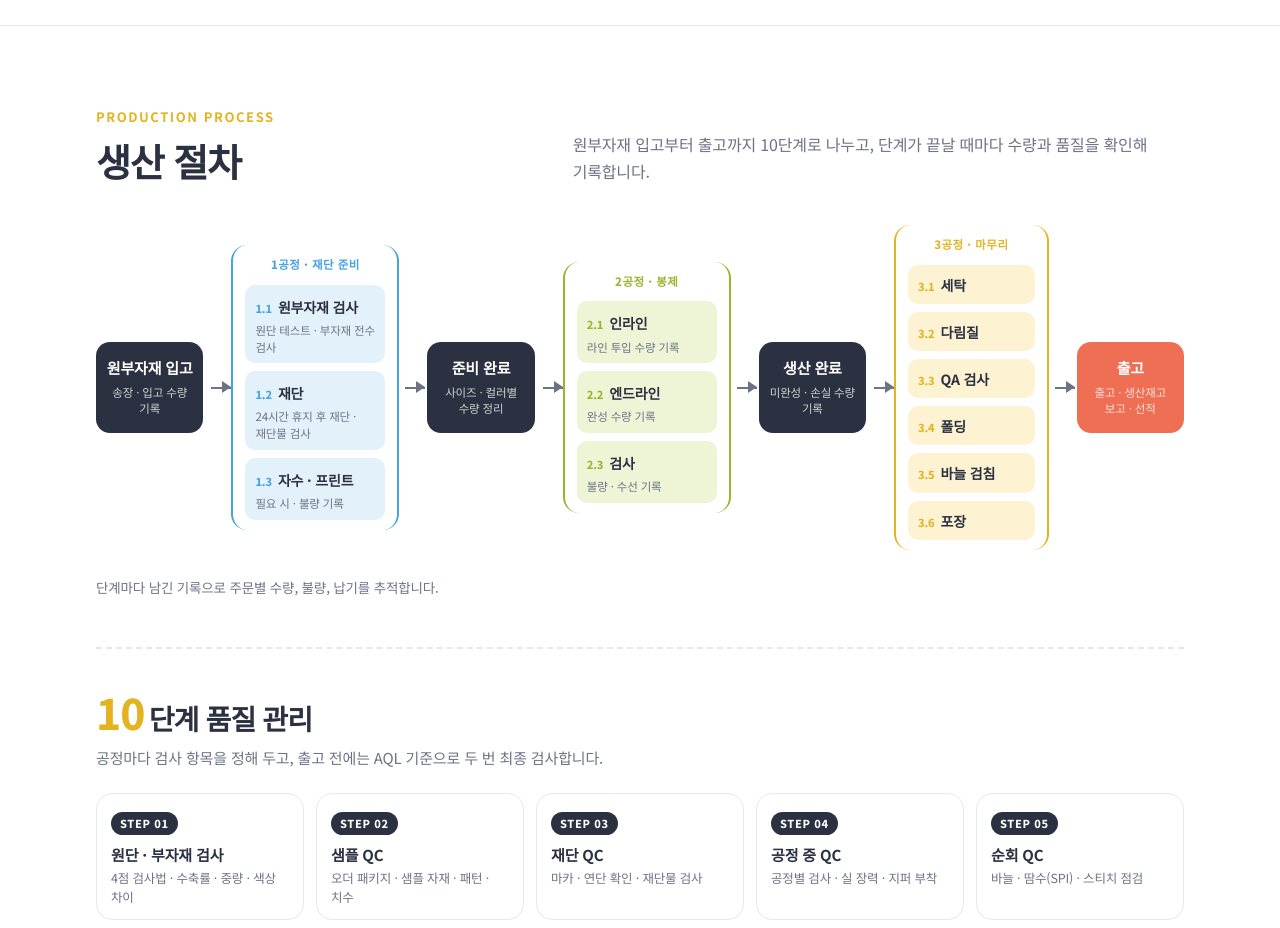
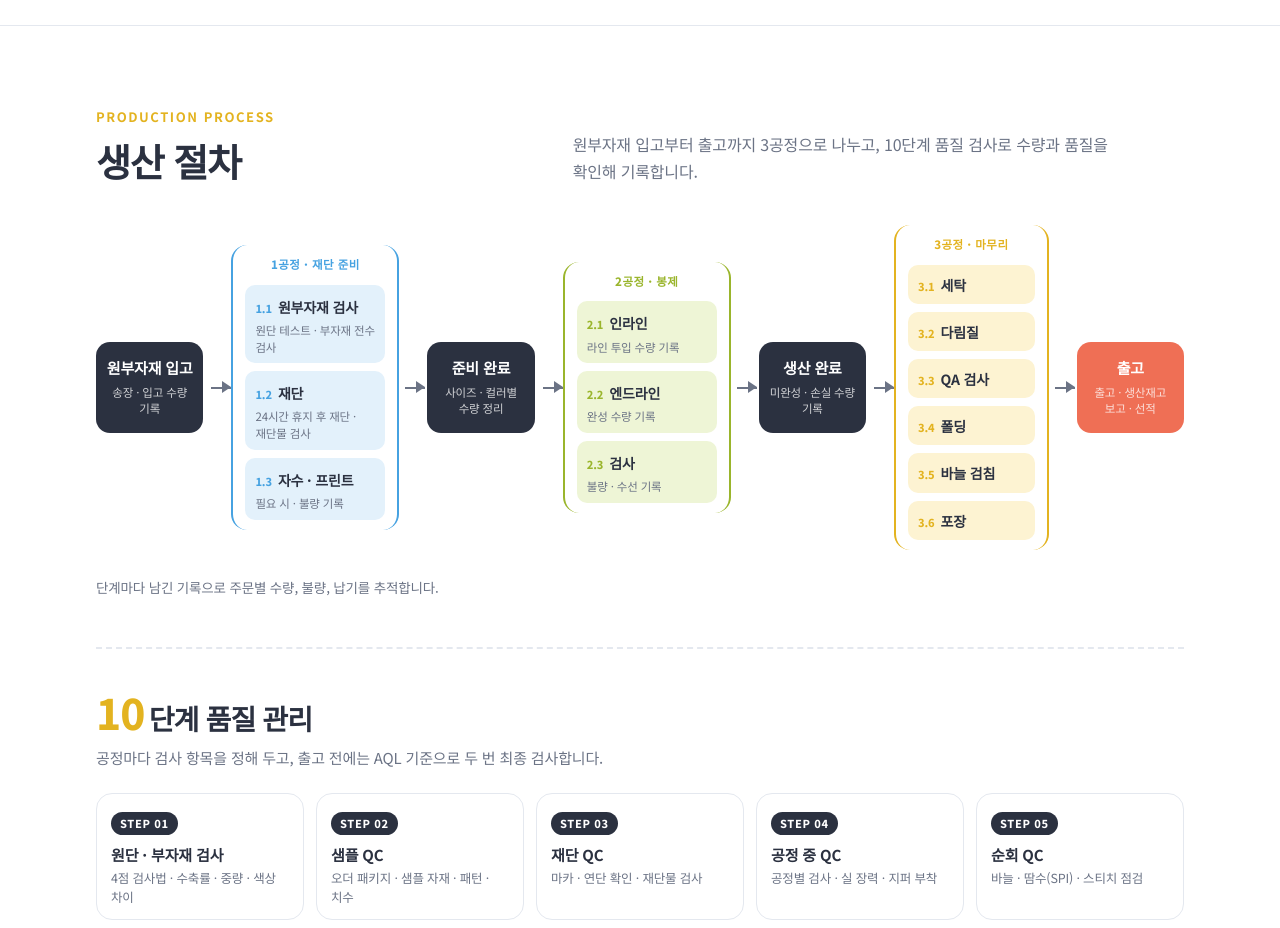
Before and after one commit to junhos23/BoolimApparel, a plain HTML site: page index.html in a window 1280 px wide. Shown: the part 2480-3408 px from the top of the page. Drawn offline with Linux system fonts and the light colour scheme; a web font is replaced by a local one.

Commit message:
생산 절차 설명: 3공정 + 10단계 품질 검사로 표현 정리
Co-Authored-By: Claude Opus 5.5 <noreply@anthropic.com>

```diff
--- a/index.html
+++ b/index.html
@@ -415,7 +415,7 @@ a.fig:hover{transform:translateY(-2px)}
   <div class="wrap">
     <div class="sec-head">
       <div><p class="eyebrow">Production Process</p><h2>생산 절차</h2></div>
-      <p>원부자재 입고부터 출고까지 10단계로 나누고, 단계가 끝날 때마다 수량과 품질을 확인해 기록합니다.</p>
+      <p>원부자재 입고부터 출고까지 3공정으로 나누고, 10단계 품질 검사로 수량과 품질을 확인해 기록합니다.</p>
     </div>
     <div class="pf">
       <div class="ms"><b>원부자재 입고</b><small>송장 · 입고 수량 기록</small></div>
```
